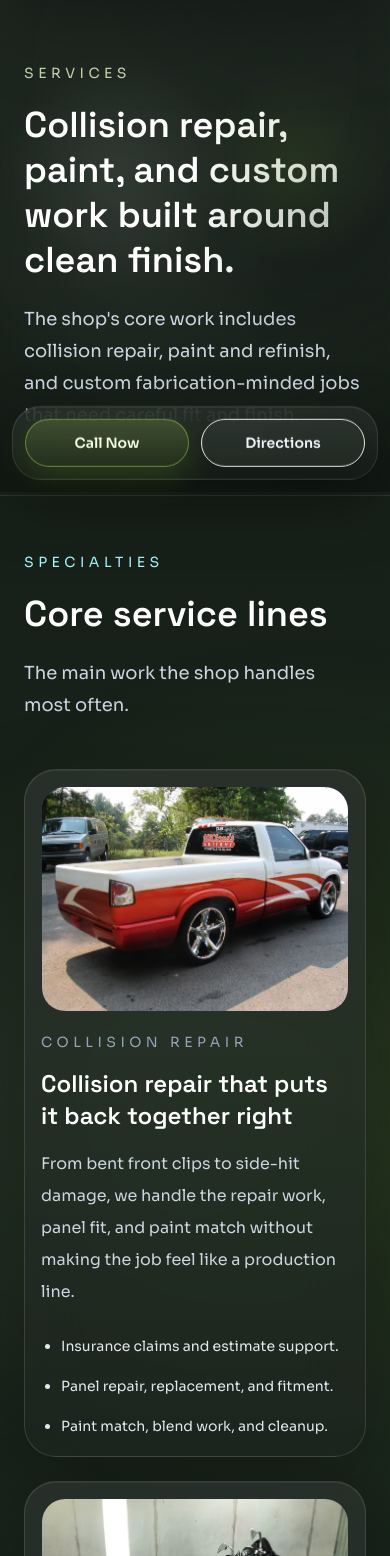
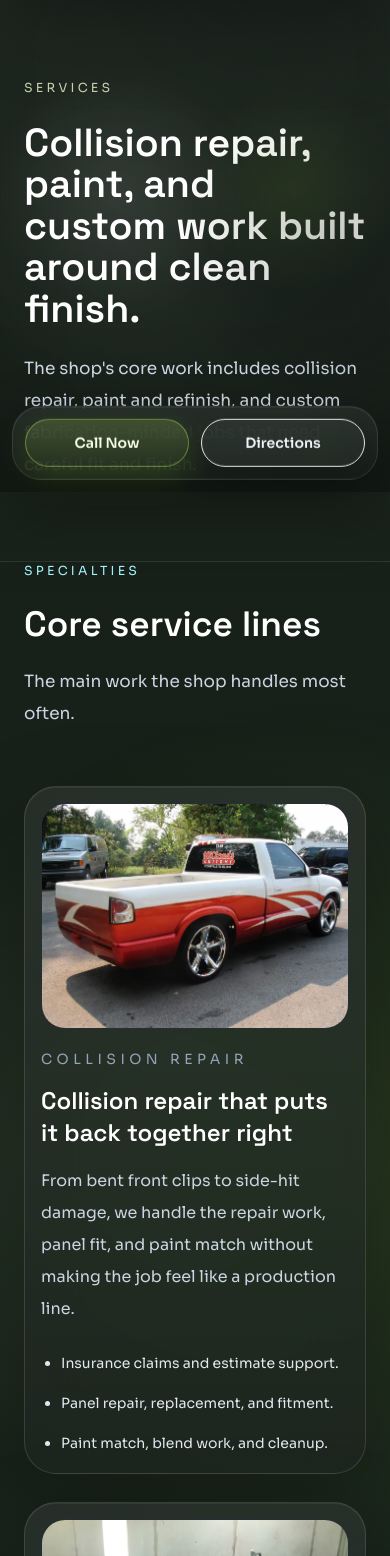
Before and after one commit to Azlyum/bobbyshop, a Next.js app: page /services in a window 390 px wide. Shown: the part 352-1908 px from the top of the page. Built offline with nearby package versions, Linux system fonts and the light colour scheme.

Commit message:
Loosen mobile page spacing and typography

```diff
--- a/app/about/page.tsx
+++ b/app/about/page.tsx
@@ -32,16 +32,16 @@ export default function AboutPage() {
   return (
     <SiteShell>
       <section className="page-hero relative border-b border-white/10">
-        <div className="mx-auto w-full max-w-7xl px-6 py-16 lg:px-8 lg:py-24">
+        <div className="mx-auto w-full max-w-7xl px-6 py-20 lg:px-8 lg:py-24">
           <div className="max-w-4xl">
-            <p className="text-sm uppercase tracking-[0.32em] text-lime-100/80">
+            <p className="text-[0.78rem] uppercase tracking-[0.26em] text-lime-100/80 sm:text-sm sm:tracking-[0.32em]">
               About
             </p>
-            <h1 className="mt-5 font-['Space_Grotesk'] text-4xl font-semibold leading-tight text-white sm:text-5xl lg:text-6xl">
+            <h1 className="mt-6 font-['Space_Grotesk'] text-[2.45rem] font-semibold leading-[1.06] text-white sm:mt-5 sm:text-5xl lg:text-6xl">
               Decades of shop experience, straightforward communication, and
               work built to leave right.
             </h1>
-            <p className="mt-5 max-w-3xl text-lg leading-8 text-slate-300">
+            <p className="mt-6 max-w-3xl text-[1.06rem] leading-8 text-slate-300 sm:mt-5 sm:text-lg">
               McCloud&apos;s Collision & Customs is based in Cookeville and
               serves customers across Putnam County and surrounding areas with
               collision repair, refinishing, restoration work, and custom
@@ -144,7 +144,7 @@ export default function AboutPage() {
             title="Simple process, clear expectations"
             description="Customers usually want to know what happens after the first call or estimate."
           />
-          <div className="mt-12 grid gap-4 xl:grid-cols-3">
+          <div className="mt-14 grid gap-5 xl:grid-cols-3">
             {processSteps.map((step, index) => (
               <div key={step.title} className="panel rounded-[1.8rem] p-6">
                 <p className="text-sm font-semibold text-lime-100">
--- a/app/contact/page.tsx
+++ b/app/contact/page.tsx
@@ -5,15 +5,15 @@ export default function ContactPage() {
   return (
     <SiteShell>
       <section className="page-hero relative border-b border-white/10">
-        <div className="mx-auto w-full max-w-7xl px-6 py-16 lg:px-8 lg:py-24">
+        <div className="mx-auto w-full max-w-7xl px-6 py-20 lg:px-8 lg:py-24">
           <div className="max-w-4xl">
-            <p className="text-sm uppercase tracking-[0.32em] text-lime-100/80">
+            <p className="text-[0.78rem] uppercase tracking-[0.26em] text-lime-100/80 sm:text-sm sm:tracking-[0.32em]">
               Contact
             </p>
-            <h1 className="mt-5 font-['Space_Grotesk'] text-4xl font-semibold leading-tight text-white sm:text-5xl lg:text-6xl">
+            <h1 className="mt-6 font-['Space_Grotesk'] text-[2.45rem] font-semibold leading-[1.06] text-white sm:mt-5 sm:text-5xl lg:text-6xl">
               Get in touch with the shop.
             </h1>
-            <p className="mt-5 max-w-3xl text-lg leading-8 text-slate-300">
+            <p className="mt-6 max-w-3xl text-[1.06rem] leading-8 text-slate-300 sm:mt-5 sm:text-lg">
               Call, email, or pull up directions for estimates, repair questions,
               and custom project discussions.
             </p>
--- a/app/faq/page.tsx
+++ b/app/faq/page.tsx
@@ -5,15 +5,15 @@ export default function FaqPage() {
   return (
     <SiteShell>
       <section className="page-hero relative border-b border-white/10">
-        <div className="mx-auto w-full max-w-7xl px-6 py-16 lg:px-8 lg:py-24">
+        <div className="mx-auto w-full max-w-7xl px-6 py-20 lg:px-8 lg:py-24">
           <div className="max-w-4xl">
-            <p className="text-sm uppercase tracking-[0.32em] text-lime-100/80">
+            <p className="text-[0.78rem] uppercase tracking-[0.26em] text-lime-100/80 sm:text-sm sm:tracking-[0.32em]">
               FAQ
             </p>
-            <h1 className="mt-5 font-['Space_Grotesk'] text-4xl font-semibold leading-tight text-white sm:text-5xl lg:text-6xl">
+            <h1 className="mt-6 font-['Space_Grotesk'] text-[2.45rem] font-semibold leading-[1.06] text-white sm:mt-5 sm:text-5xl lg:text-6xl">
               Common questions customers ask before they stop by.
             </h1>
-            <p className="mt-5 max-w-3xl text-lg leading-8 text-slate-300">
+            <p className="mt-6 max-w-3xl text-[1.06rem] leading-8 text-slate-300 sm:mt-5 sm:text-lg">
               Quick answers about the kind of work the shop takes on and the best
               way to make first contact.
             </p>
@@ -22,24 +22,24 @@ export default function FaqPage() {
       </section>
 
       <section className="section-atmosphere section-atmosphere-cool relative">
-        <div className="mx-auto grid w-full max-w-7xl gap-10 px-6 py-16 lg:px-8 lg:py-20 xl:grid-cols-[1fr_0.9fr]">
+        <div className="mx-auto grid w-full max-w-7xl gap-12 px-6 py-18 lg:px-8 lg:py-20 xl:grid-cols-[1fr_0.9fr]">
           <div>
-            <p className="text-sm uppercase tracking-[0.32em] text-slate-400">
+            <p className="text-[0.78rem] uppercase tracking-[0.26em] text-slate-400 sm:text-sm sm:tracking-[0.32em]">
               Fastest contact
             </p>
-            <h2 className="mt-3 font-['Space_Grotesk'] text-3xl font-semibold text-white">
+            <h2 className="mt-3 font-['Space_Grotesk'] text-[2rem] font-semibold leading-[1.05] text-white sm:text-3xl">
               Call the shop if the job is time-sensitive.
             </h2>
             <div className="mt-8 flex flex-col gap-4 sm:flex-row">
               <a
                 href="tel:9313193933"
-                className="inline-flex items-center justify-center rounded-full bg-white px-6 py-4 text-sm font-semibold text-slate-950 transition hover:bg-slate-200"
+                className="inline-flex min-h-14 items-center justify-center rounded-full bg-white px-6 py-4 text-base font-semibold text-slate-950 transition hover:bg-slate-200 sm:text-sm"
               >
                 Call now for a free estimate
               </a>
               <a
                 href="mailto:Mccloudscollision@yahoo.com?subject=Shop%20Inquiry"
-                className="inline-flex items-center justify-center rounded-full border border-white/15 px-6 py-4 text-sm font-semibold text-slate-100 transition hover:border-white/30 hover:bg-white/5"
+                className="inline-flex min-h-14 items-center justify-center rounded-full border border-white/15 px-6 py-4 text-base font-semibold text-slate-100 transition hover:border-white/30 hover:bg-white/5 sm:text-sm"
               >
                 Email the shop
               </a>
--- a/app/insurance/page.tsx
+++ b/app/insurance/page.tsx
@@ -44,15 +44,15 @@ export default function InsurancePage() {
   return (
     <SiteShell>
       <section className="page-hero relative border-b border-white/10">
-        <div className="mx-auto w-full max-w-7xl px-6 py-16 lg:px-8 lg:py-24">
+        <div className="mx-auto w-full max-w-7xl px-6 py-20 lg:px-8 lg:py-24">
           <div className="max-w-4xl">
-            <p className="text-sm uppercase tracking-[0.32em] text-lime-100/80">
+            <p className="text-[0.78rem] uppercase tracking-[0.26em] text-lime-100/80 sm:text-sm sm:tracking-[0.32em]">
               Insurance
             </p>
-            <h1 className="mt-5 font-['Space_Grotesk'] text-4xl font-semibold leading-tight text-white sm:text-5xl lg:text-6xl">
+            <h1 className="mt-6 font-['Space_Grotesk'] text-[2.45rem] font-semibold leading-[1.06] text-white sm:mt-5 sm:text-5xl lg:text-6xl">
               Insurance-related repair help without the usual runaround.
             </h1>
-            <p className="mt-5 max-w-3xl text-lg leading-8 text-slate-300">
+            <p className="mt-6 max-w-3xl text-[1.06rem] leading-8 text-slate-300 sm:mt-5 sm:text-lg">
               If your vehicle is part of an insurance claim, the shop can help
               you through the estimate and repair conversation while keeping the
               work itself moving in the right direction.
@@ -126,7 +126,7 @@ export default function InsurancePage() {
             title="How to find the shop and what to bring"
             description="Most people are trying to solve the same problems quickly after an accident or damage estimate."
           />
-          <div className="mt-12 grid gap-6 xl:grid-cols-3">
+          <div className="mt-14 grid gap-7 xl:grid-cols-3">
             {customerSteps.map((item) => (
               <div key={item.title} className="panel rounded-[1.8rem] p-6">
                 <p className="text-[0.72rem] font-semibold uppercase tracking-[0.28em] text-slate-400">
--- a/src/components/GalleryPageContent.tsx
+++ b/src/components/GalleryPageContent.tsx
@@ -48,16 +48,16 @@ export function GalleryPageContent() {
       />
 
       <section className="page-hero relative border-b border-white/10">
-        <div className="mx-auto w-full max-w-7xl px-6 py-16 lg:px-8 lg:py-24">
+        <div className="mx-auto w-full max-w-7xl px-6 py-20 lg:px-8 lg:py-24">
           <div className="flex flex-col gap-8 xl:flex-row xl:items-end xl:justify-between">
             <div className="max-w-4xl">
-              <p className="text-sm uppercase tracking-[0.32em] text-lime-100/80">
+              <p className="text-[0.78rem] uppercase tracking-[0.26em] text-lime-100/80 sm:text-sm sm:tracking-[0.32em]">
                 Gallery
               </p>
-              <h1 className="mt-5 font-['Space_Grotesk'] text-4xl font-semibold leading-tight text-white sm:text-5xl lg:text-6xl">
+              <h1 className="mt-6 font-['Space_Grotesk'] text-[2.45rem] font-semibold leading-[1.06] text-white sm:mt-5 sm:text-5xl lg:text-6xl">
                 Before-and-after work and finished builds from the shop.
               </h1>
-              <p className="mt-5 max-w-3xl text-lg leading-8 text-slate-300">
+              <p className="mt-6 max-w-3xl text-[1.06rem] leading-8 text-slate-300 sm:mt-5 sm:text-lg">
                 Browse repair work, custom finishes, and project photos in one
                 place.
               </p>
@@ -80,7 +80,7 @@ export function GalleryPageContent() {
             title="Real projects from the shop"
             description="Repairs, restorations, and paint jobs with clear starting points and finished outcomes."
           />
-          <div className="mt-12 grid gap-6 xl:grid-cols-3">
+          <div className="mt-14 grid gap-7 xl:grid-cols-3">
             {beforeAfterCases.map((item) => (
               <BeforeAfterCard
                 key={item.vehicle}
--- a/src/components/SectionHeading.tsx
+++ b/src/components/SectionHeading.tsx
@@ -9,11 +9,15 @@ type SectionHeadingProps = {
 export function SectionHeading({ eyebrow, title, description }: SectionHeadingProps) {
   return (
     <div className="max-w-3xl">
-      <p className="text-sm uppercase tracking-[0.32em] text-cyan-200">{eyebrow}</p>
-      <h2 className="mt-5 font-['Space_Grotesk'] text-4xl font-semibold leading-tight text-white sm:text-5xl">
+      <p className="text-[0.78rem] uppercase tracking-[0.26em] text-cyan-200 sm:text-sm sm:tracking-[0.32em]">
+        {eyebrow}
+      </p>
+      <h2 className="mt-6 font-['Space_Grotesk'] text-[2.2rem] font-semibold leading-[1.06] text-white sm:mt-5 sm:text-5xl">
         {title}
       </h2>
-      <p className="mt-5 text-lg leading-8 text-slate-300">{description}</p>
+      <p className="mt-6 text-[1.06rem] leading-8 text-slate-300 sm:mt-5 sm:text-lg">
+        {description}
+      </p>
     </div>
   );
 }
--- a/src/components/ServicesPageContent.tsx
+++ b/src/components/ServicesPageContent.tsx
@@ -20,15 +20,15 @@ export function ServicesPageContent() {
       />
 
       <section className="page-hero relative border-b border-white/10">
-        <div className="mx-auto w-full max-w-7xl px-6 py-16 lg:px-8 lg:py-24">
+        <div className="mx-auto w-full max-w-7xl px-6 py-20 lg:px-8 lg:py-24">
           <div className="max-w-4xl">
-            <p className="text-sm uppercase tracking-[0.32em] text-lime-100/80">
+            <p className="text-[0.78rem] uppercase tracking-[0.26em] text-lime-100/80 sm:text-sm sm:tracking-[0.32em]">
               Services
             </p>
-            <h1 className="mt-5 font-['Space_Grotesk'] text-4xl font-semibold leading-tight text-white sm:text-5xl lg:text-6xl">
+            <h1 className="mt-6 font-['Space_Grotesk'] text-[2.45rem] font-semibold leading-[1.06] text-white sm:mt-5 sm:text-5xl lg:text-6xl">
               Collision repair, paint, and custom work built around clean finish.
             </h1>
-            <p className="mt-5 max-w-3xl text-lg leading-8 text-slate-300">
+            <p className="mt-6 max-w-3xl text-[1.06rem] leading-8 text-slate-300 sm:mt-5 sm:text-lg">
               The shop&apos;s core work includes collision repair, paint and
               refinish, and custom fabrication-minded jobs that need careful fit
               and finish.
@@ -38,13 +38,13 @@ export function ServicesPageContent() {
       </section>
 
       <section className="section-atmosphere section-atmosphere-lime relative">
-        <div className="mx-auto w-full max-w-7xl px-6 pt-14 pb-24 lg:px-8 lg:pt-20">
+        <div className="mx-auto w-full max-w-7xl px-6 pt-18 pb-24 lg:px-8 lg:pt-20">
           <SectionHeading
             eyebrow="Specialties"
             title="Core service lines"
             description="The main work the shop handles most often."
           />
-          <div className="mt-12 grid gap-6 xl:grid-cols-3">
+          <div className="mt-14 grid gap-7 xl:grid-cols-3">
             {serviceHighlights.map((service) => (
               <ServiceCard
                 key={service.title}
@@ -65,7 +65,7 @@ export function ServicesPageContent() {
             title="Recent examples of the shop&apos;s finish standards"
             description="A quick look at repair and custom jobs that show the kind of result the shop aims to deliver."
           />
-          <div className="mt-12 grid gap-6 xl:grid-cols-3">
+          <div className="mt-14 grid gap-7 xl:grid-cols-3">
             {showcaseBuilds.map((build) => (
               <ShowcaseCard
                 key={build.name}
```
